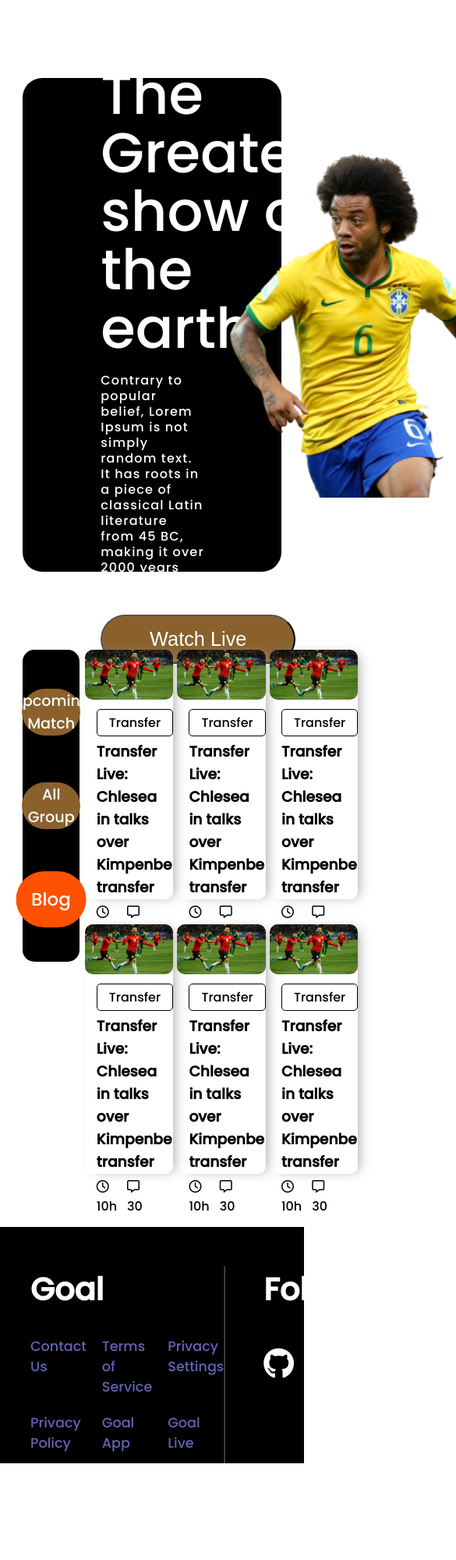
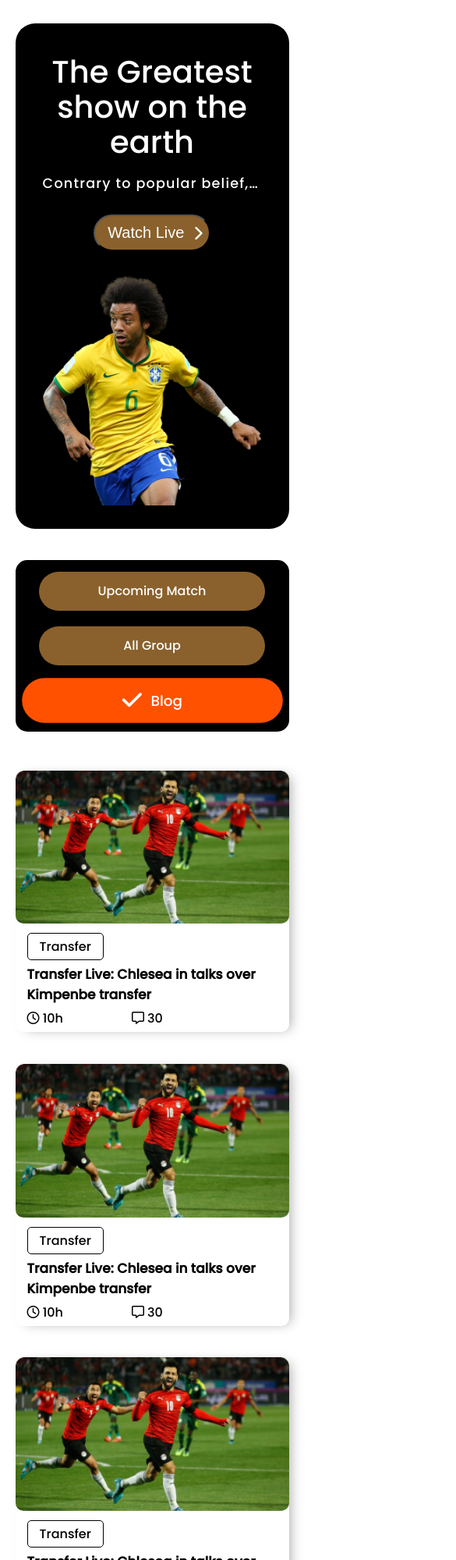
Before and after one commit to Mashud05052001/Milestone-2_Final_project, a plain HTML site: page index.html in a window 390 px wide. Shown: the top 2000 px of the page at 78% size, 585 px wide, since content can reach past the window. Before the commit the page ends 1876 px from the top, so only its background shows below. Drawn offline with Linux system fonts and the light colour scheme.

Commit message:
mutamuti hoise arki

```diff
--- a/index.html
+++ b/index.html
@@ -8,7 +8,7 @@
     <title>Milestone-2_Project</title>
     <script src="https://kit.fontawesome.com/e54567a109.js" crossorigin="anonymous"></script>
     <link rel="stylesheet" href="styles/style.css">
-    <link rel="stylesheet" href="styles/style_responsive.css">
+    <link rel="stylesheet" href="styles/style-responsive.css">
     <link rel="stylesheet" href="styles/style-blog.css">
 </head>
 
@@ -20,9 +20,14 @@
             <div class="head head-1">
 
                 <h1>The Greatest <br> show on the <br> earth</h1>
-                <p class="info">Contrary to popular belief, Lorem Ipsum is not simply random text. It has roots in a
+
+                <p class="info"
+                    title="Contrary to popular belief, It;s time to play FOOTBALL in Qatar 2022. It has roots in apiece of classical Latin literature from 45 BC, making it over 2000 years old.">
+                    Contrary to popular
+                    belief, It;s time to play FOOTBALL in Qatar 2022. It
+                    has roots in a
                     piece of classical Latin literature from 45 BC, making it over 2000 years old.</p>
-                <button><a href="">Watch Live</a></button>
+                <button><a href="">Watch Live</a> <i class="fa-solid fa-chevron-right"></i></button>
 
             </div>
 
@@ -35,12 +40,12 @@
     </header>
 
     <main>
-        <section class="large-container">
+        <section class="large-container large-container-blog">
             <div class="match-info">
                 <ul>
                     <li><a href="upcoming-match.html">Upcoming Match</a></li>
                     <li><a href="#">All Group</a></li>
-                    <li><a href="#">Blog</a></li>
+                    <li><i class="fa-solid fa-check"></i> <a href="#"> Blog</a></li>
                 </ul>
             </div>
             <article class="transfers">
@@ -119,6 +124,9 @@
             </article>
 
         </section>
+
+        <div class="view-all"><a href="#">View All</a></div>
+
     </main>
     <footer>
         <section class="footer">
--- a/styles/style-blog.css
+++ b/styles/style-blog.css
@@ -3,3 +3,13 @@
     transform: scale(1.2);
 
 }
+
+@media only screen and (max-width:1250px) {
+
+
+    .match-info ul li:nth-child(3) {
+
+        transform: scale(1.15);
+    }
+
+}
--- a/styles/style-match.css
+++ b/styles/style-match.css
@@ -3,3 +3,13 @@
     transform: scale(1.2);
 
 }
+
+@media only screen and (max-width:1250px) {
+
+
+    .match-info ul li:nth-child(1) {
+
+        transform: scale(1.15);
+    }
+
+}
--- a/styles/style-responsive.css
+++ b/styles/style-responsive.css
@@ -0,0 +1,353 @@
+/* -----------------------------------
+                 for viewing well in pc
+-------------------------------------- */
+
+
+
+@media only screen and (max-width:1525px) {
+    .head img {
+        width: 100%;
+        /* height: 50%; */
+    }
+}
+
+
+@media only screen and (max-width:1282px) {
+    .container .head-1 {
+        padding: 50px 0px 50px 50px;
+    }
+
+
+}
+
+
+@media only screen and (max-width:1250px) {
+
+    .head h1 {
+        font-size: 3.5em;
+    }
+
+}
+
+
+
+
+
+
+/* --------------------------------------
+                    Tablet
+-------------------------------------- */
+
+
+
+@media only screen and (max-width:992px) {
+
+
+    /*-----------------heading---------------------  */
+
+
+
+    header {
+        margin-bottom: 50px;
+    }
+
+    .container {
+        height: 50vh;
+    }
+
+    .head h1 {
+        font-size: 2.5em;
+        line-height: 45px;
+    }
+
+    .head p {
+        overflow: hidden;
+        white-space: nowrap;
+        text-overflow: ellipsis;
+    }
+
+    .container .head-1 {
+
+        padding: 30px 0px 30px 20px;
+    }
+
+    .head button {
+        width: 180px;
+    }
+
+    .head button a {
+        font-size: 1.5em;
+        font-weight: 500;
+
+    }
+
+    .head i {
+        left: 8px;
+        font-size: 1.4em;
+    }
+
+    .head img {
+        width: 80%;
+    }
+
+
+
+
+    /*------------------- body----------------------- */
+
+
+
+
+    main .large-container {
+        flex-direction: column;
+    }
+
+    main .large-container-upcomingMatch {
+        margin-bottom: -110px;
+    }
+
+    .match-info {
+        width: 85vw;
+        height: 120px;
+        margin-bottom: 50px;
+
+    }
+
+    .match-info ul {
+        flex-direction: row;
+        justify-content: space-around;
+    }
+
+    .match-info ul li {
+        height: 40px;
+        width: 24%;
+        margin: 10px 0px;
+        padding: 5px;
+
+    }
+
+    .match-info ul li a {
+        font-size: 1em;
+    }
+
+    .transfers,
+    .matches {
+        margin-left: 0;
+        width: 85vw;
+        grid-template-columns: repeat(2, 1fr);
+        margin-bottom: 100px;
+    }
+
+    .transfer,
+    .match {
+        height: 100%;
+    }
+
+    .transfer h3 {
+        font-size: 17px;
+    }
+
+
+
+    .view-all a {
+        display: block;
+
+    }
+
+
+
+
+    /* --------------footer---------------- */
+
+
+
+
+    footer .footer {
+        width: 80vw;
+        margin: 0 auto;
+        display: flex;
+        flex-direction: column;
+        padding: 0px 0px 40px;
+    }
+
+    .footer h1 {
+        font-size: 40px;
+        margin-top: 30px;
+        text-align: center;
+    }
+
+    .update ul {
+
+        grid-template-columns: 0.75fr repeat(3, 1fr);
+        grid-row-gap: 20px;
+        grid-column-gap: 5px;
+        margin-bottom: 25px;
+
+    }
+
+
+
+    .follow-me ul {
+
+        padding-top: 0;
+    }
+
+    .follow-me ul li {
+        text-align: center;
+    }
+
+
+
+    .follow-me ul li i {
+        font-size: 250%;
+    }
+
+
+
+
+
+
+    /* -------------------------------------END-TABLET-------------------------------------------- */
+
+
+
+
+
+
+
+
+
+
+
+    /* ------------mini phone----------------- */
+
+    @media only screen and (max-width:688px) {
+
+
+
+        /*-------------------- head ---------------------*/
+
+
+
+        header {
+            margin: 30px 0px 40px;
+        }
+
+        main .large-container {
+            width: 90vw;
+            padding-bottom: 100px;
+        }
+
+        main .large-container-blog {
+            margin-bottom: -150px;
+        }
+
+        .container {
+            flex-direction: column;
+            height: 100%;
+            width: 90vw;
+            justify-content: center;
+            align-items: center;
+        }
+
+        .container .head {
+            width: 100%;
+            text-align: center;
+            display: flex;
+            align-items: center;
+            margin-bottom: 30px;
+        }
+
+        .container .head-1 {
+            /* padding: 30px 0px 30px 10px; */
+            padding: 0;
+            padding-top: 40px;
+        }
+
+        .container h1 {
+            font-size: 2.5em;
+            letter-spacing: 0px;
+        }
+
+        .container p {
+            font-size: 1.1em;
+            font-weight: 100;
+        }
+
+        .head button {
+            width: 150px;
+            padding: 10px 0px;
+        }
+
+
+
+        /* ------------------Body---------------------- */
+
+
+
+
+
+        .match-info {
+            width: 90vw;
+            height: 220px;
+        }
+
+        .match-info ul {
+            flex-direction: column;
+            justify-content: center;
+            align-items: center;
+        }
+
+        .match-info ul li {
+            width: 80%;
+        }
+
+        .transfers,
+        .matches {
+
+            width: 90vw;
+            grid-template-columns: repeat(1, 1fr);
+            margin-bottom: 250px;
+            grid-row-gap: 2%;
+        }
+
+        .view-all a {
+            display: none;
+
+        }
+
+
+
+        /* ------------------------footer----------------------- */
+
+
+
+
+
+        footer .footer {
+            width: 90vw;
+            padding-left: 15px;
+        }
+
+        .footer h1 {
+            text-align: left;
+            margin: 20px 0 20px;
+            font-size: 35px;
+        }
+
+
+        .follow-me {
+            margin-left: 0;
+            padding-bottom: 25px;
+        }
+
+        .update ul {
+            grid-template-columns: repeat(2, 1fr);
+            width: 90vw;
+        }
+
+        .follow-me ul li i {
+            font-size: 200%;
+        }
+    }
+}
--- a/styles/style.css
+++ b/styles/style.css
@@ -6,6 +6,8 @@
     --white: #fff;
     --black: rgb(0, 0, 0);
     --orange: rgb(138, 97, 44);
+    --purple: rgb(99, 99, 180);
+    --ash: #a5a4a4;
 }
 
 /* Common Utilities */
@@ -38,14 +40,17 @@ ul li a {
 /*--------------------------
              Heading section
 ---------------------------- */
+
+
+
 header {
-    margin: 100px 0px 100px;
+    margin: 80px 0px 100px;
 
 }
 
 .container {
     width: 85vw;
-    height: 75vh;
+    height: 85vh;
     margin: 0 auto;
     display: flex;
     flex-direction: row;
@@ -65,7 +70,7 @@ header {
 
 .container .head-1 {
 
-    padding: 100px 0px 0px 100px;
+    padding: 100px 0px 70px 100px;
 }
 
 .head h1 {
@@ -101,9 +106,18 @@ header {
     font-size: 1.9em;
     color: var(--white);
     font-weight: 400;
+}
+
+.head i {
+    color: var(--white);
+    position: relative;
+    left: 18px;
+    top: 1px;
+    font-size: 1.6em;
+
+}
 
 
-}
 
 .container .head-2 {
     display: flex;
@@ -111,7 +125,8 @@ header {
 }
 
 .head img {
-    height: 70%;
+    width: 100%;
+
 }
 
 /* ----------------Heading----------------- */
@@ -185,10 +200,16 @@ main .large-container {
     font-size: 1.2em;
 }
 
+.match-info i {
+    color: white;
+    margin-right: 10px;
+    font-size: 25px;
+}
 
 
 
 /* -------------Transfar--------------- */
+
 
 
 
@@ -204,7 +225,7 @@ main .large-container {
 
 .transfer,
 .match {
-    box-shadow: 7px 2px 16px -6px #a5a4a4;
+    box-shadow: 7px 2px 16px -6px var(--ash);
     border-radius: 10px;
     height: 320px;
 
@@ -243,6 +264,9 @@ main .large-container {
 
 
 /* Matches */
+
+
+
 .matches {
     grid-row-gap: 40px;
 
@@ -252,7 +276,7 @@ main .large-container {
     display: flex;
     flex-direction: column;
     justify-content: center;
-    box-shadow: 7px 2px 16px -6px #a5a4a4;
+    box-shadow: 7px 2px 16px -6px var(--ash);
     border-radius: 10px;
     height: 180px;
 }
@@ -288,7 +312,27 @@ main .large-container {
 }
 
 
+.view-all {
 
+    width: 100%;
+    margin-top: 60px;
+    display: flex;
+    justify-content: center;
+
+}
+
+.view-all a {
+    display: none;
+    text-decoration: none;
+    font-size: 1.4em;
+    background-color: var(--orange);
+    color: white;
+    padding: 10px 30px;
+    border-radius: 40px;
+    letter-spacing: 1.4px;
+    cursor: pointer;
+
+}
 
 
 /* --------------------------
@@ -310,11 +354,10 @@ footer {
 
 footer .footer {
     width: 80vw;
-    height: 30vh;
     margin: 0 auto;
     display: grid;
     grid-template-columns: 1.5fr 1px 1fr;
-    padding-top: 50px;
+    padding: 50px 0px;
 }
 
 .footer h1 {
@@ -333,7 +376,7 @@ footer .footer {
 
 
 .update ul li a {
-    color: rgb(99, 99, 180);
+    color: var(--purple);
     font-size: 1.1em;
     transition: .15s linear;
 }
@@ -366,4 +409,5 @@ hr {
 
 .follow-me ul li i {
     font-size: 250%;
+    color: var(--purple);
 }
```
Also changed, not shown: upcoming-match.html (+7 -6 lines).
